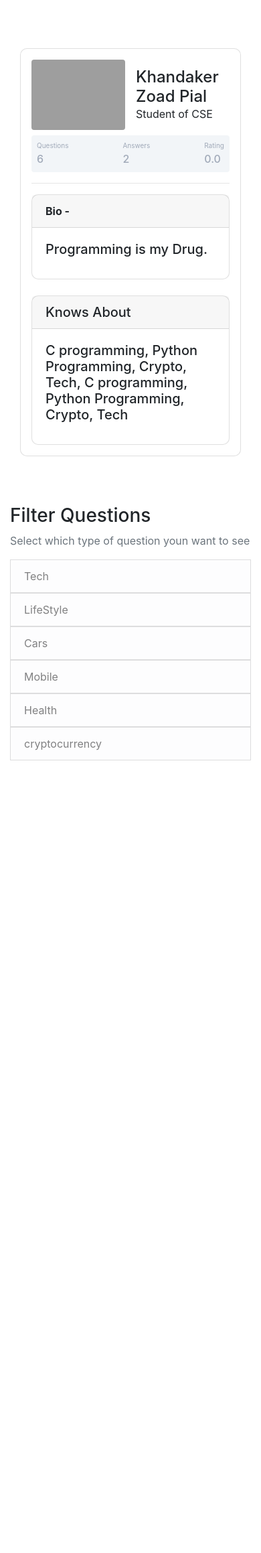
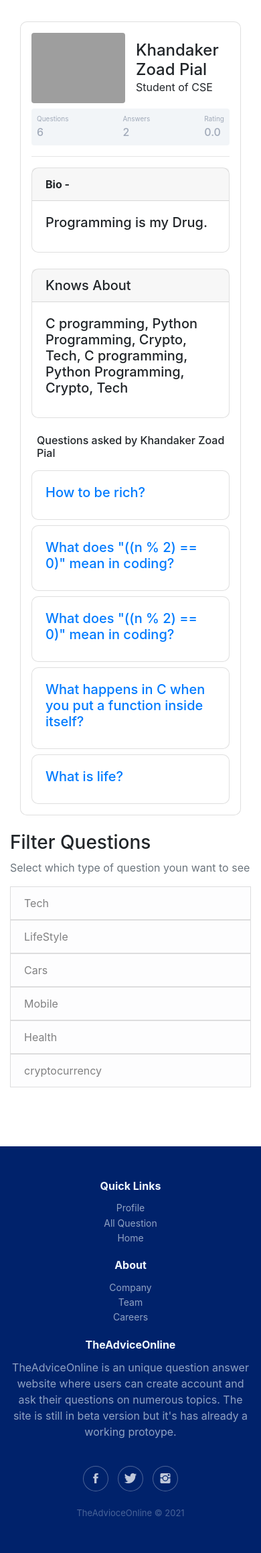
Before and after one commit to KhandakerZoadPial/QNA-PROJECT, a Django app: page /profile/2 in a window 390 px wide. Shown: the part 56-2374 px from the top of the page at 67% size. Before the commit the page ends 1191 px from the top, so only its background shows below. Run offline with Django 3.2, Linux system fonts and the light colour scheme; data comes from the database, SQL or seed files in the repository; both versions use the stored data as it was after the commit; some libraries are stand-ins or nearby versions; grey boxes are pictures that could not be loaded.

Commit message:
latest version

```diff
--- a/mainapp/settings.py
+++ b/mainapp/settings.py
@@ -128,9 +128,9 @@ USE_TZ = True
 # https://docs.djangoproject.com/en/3.2/howto/static-files/
 
 STATIC_URL = '/static/'
-# STATICFILES_DIRS = [
-#     BASE_DIR / 'mainapp/static'
-# ]
+STATICFILES_DIRS = [
+    BASE_DIR / 'mainapp/static'
+]
 # Default primary key field type
 # https://docs.djangoproject.com/en/3.2/ref/settings/#default-auto-field
 
--- a/question/urls.py
+++ b/question/urls.py
@@ -4,12 +4,12 @@ from . import views
 urlpatterns = [
     path('', views.home, name='home'),
     path('answer/<int:question_obj>', views.answer_question, name='answer'),
-    path('del/a/<int:question_obj>', views.delete_a_question, name="delete_a_question"),
-    path('del/b/<int:question_obj>', views.delete_an_answer, name="delete_an_answer"),
     path('answer_sub/<int:sub_question_obj>', views.answer_sub_question, name='sub_question'),
     path('profile/<int:user_id>', views.profile_handler, name='profile_handler'),
+    path('profile/<int:profile_id>/edit', views.edit_profile, name='edit_profile'),
     path('uv/<int:answer_id>', views.up_vote, name='up_vote'),
     path('dv/<int:answer_id>', views.down_vote, name='down_vote'),
     path('q', views.search, name='search'),
-    path('q/<int:cat_id>', views.search2, name='search2')
+    path('q/<int:cat_id>', views.search2, name='search2'),
+    path('et/<int:answer_id>', views.question_edit, name='question_edit')
 ]
--- a/question/views.py
+++ b/question/views.py
@@ -4,11 +4,13 @@ from django.contrib import messages
 from django.contrib.auth.models import User
 from django.contrib.auth.decorators import login_required
 import enchant
+from django.core.paginator import Paginator
 
 
 def home(request):
     questions_set = Question.objects.all().order_by('-asked_when')
-    if request.method == 'POST':
+    cats = c.objects.all()
+    if request.method == 'POST' and request.user.is_authenticated:
         the_question = request.POST.get('the_question')
 
         if sentence_tester(the_question):
@@ -28,20 +30,26 @@ def home(request):
         else:
             is_ann = False
 
-
-        if((the_question.strip())):
-            obj = Question(asked_by=request.user, the_question=the_question, question_category=category, is_anonymous=is_ann)
+        if the_question.strip():
+            obj = Question(asked_by=request.user, the_question=the_question,
+                           question_category=category, is_anonymous=is_ann)
             obj.save()
-            return render(request, 'question/home.html', {'questions_set': questions_set})
+            return render(request, 'question/home.html', {'questions_set': questions_set, 'cats': cats})
         else:
             messages.error(request, "A question can't be empty")
             return redirect('/')
     elif request.method == 'GET':
         # dy#j9CF=
-        cats = c.objects.all()
-        return render(request, 'question/home.html', {'questions_set': questions_set, 'cats': cats})
+        p = Paginator(questions_set, 10)
+        page_number = request.GET.get('page')
+        page_obj = p.get_page(page_number)
+
+        return render(request, 'question/home.html', {'questions_set': page_obj, 'cats': cats})
+    else:
+        return redirect('/accounts/login')
 
 
+@login_required()
 def answer_question(request, question_obj):
     user_ = request.user
     if request.method == 'GET':
@@ -49,12 +57,14 @@ def answer_question(request, question_obj):
             answered = []
             unanswered = []
             the_question = Question.objects.get(pk=question_obj)
-            other_answers = Answer.objects.filter(answer_of=the_question).order_by('-answered_when')
+            other_answers = Answer.objects.filter(
+                answer_of=the_question).order_by('-answered_when')
             if user_ == the_question.asked_by:
                 if Sub_question.objects.filter(main_question=the_question).count() == 0:
                     pass
                 else:
-                    temp = Sub_question.objects.filter(main_question=the_question)
+                    temp = Sub_question.objects.filter(
+                        main_question=the_question)
                     for item in temp:
                         if item.is_answered:
                             answered.append(item)
@@ -71,7 +81,6 @@ def answer_question(request, question_obj):
             messages.error(request, 'The question does not exist!')
             return redirect('/')
 
-
     elif request.method == 'POST':
         the_answer = request.POST.get('answer')
         if the_answer == '':
@@ -84,20 +93,13 @@ def answer_question(request, question_obj):
                 is_ann = True
             else:
                 is_ann = False
-            obj = Answer(answered_by=request.user, answer_of=the_question, the_answer=the_answer, is_anonymous=is_ann)
+            obj = Answer(answered_by=request.user, answer_of=the_question,
+                         the_answer=the_answer, is_anonymous=is_ann)
             obj.save()
             return redirect(f'/answer/{question_obj}')
         except:
             messages.error(request, 'The question does not exist!')
             return redirect('/')
-
-
-def delete_a_question(request, question_obj):
-    pass
-
-
-def delete_an_answer(request, answer_obj):
-    pass
 
 
 def answer_sub_question(request, sub_question_obj):
@@ -119,7 +121,8 @@ def answer_sub_question(request, sub_question_obj):
             return render(request, 'question/sub_answer.html', {'the_question': sub_question_obj, 'flag': False, 'the_answer': answer})
     elif request.method == 'POST':
         the_answer = request.POST.get('answer')
-        obj = Answer(answered_by=request.user, answer_of_sub=sub_question_obj, the_answer=the_answer)
+        obj = Answer(answered_by=request.user,
+                     answer_of_sub=sub_question_obj, the_answer=the_answer)
         obj.save()
         sub_question_obj.is_answered = True
         sub_question_obj.save()
@@ -144,14 +147,40 @@ def profile_handler(request, user_id):
             'ans': ans
         }
         cats = c.objects.all()
-        return render(request, 'question/profile.html', {'profile_info': obj, 'temp': temp, 'cats': cats})
+        users_questions = Question.objects.filter(
+            asked_by=profile_owner_user, is_anonymous=False)
+        return render(request, 'question/profile.html', {'profile_info': obj, 'temp': temp, 'cats': cats, 'questions_set': users_questions})
     except:
         messages.error(request, 'Something went wrong')
         return redirect('/')
 
 
+@login_required()
 def edit_profile(request, profile_id):
-    pass
+    cats = c.objects.all()
+    if request.method == 'POST':
+        profile_obj = User_Profile.objects.filter(pk=profile_id)
+        if profile_obj.count() > 0:
+            if request.user == profile_obj[0].the_user:
+                prof = request.POST.get('prof', '')
+                bio = request.POST.get('bio', '')
+                knows = request.POST.get('knows', '')
+                profile_obj = profile_obj[0]
+                profile_obj.profession = prof
+                profile_obj.short_bio = bio
+                profile_obj.knows_about = knows
+                profile_obj.save()
+                messages.success(request, 'Successfully updated info!')
+                return redirect(f'/profile/{profile_obj.the_user.pk}')
+            else:
+                messages.error(request, 'Something went wrong')
+                return redirect('/')
+        else:
+            messages.error(request, 'Something went wrong')
+            return redirect('/')
+    else:
+        profile_obj = User_Profile.objects.filter(pk=profile_id)[0]
+        return render(request, 'question/edit_page.html', {'profile_info': profile_obj, 'cats': cats})
 
 
 @login_required()
@@ -164,13 +193,13 @@ def up_vote(request, answer_id):
             messages.error(request, 'Something went wrong')
             return redirect('/')
 
-
         if Answer.objects.filter(pk=answer_id, upvoted_user=request.user).count() > 0:
             # Upvote already exists
             obj = Answer.objects.get(pk=answer_id)
             obj.rmv_upvote(the_question_object, request.user, answer_id)
             obj.save()
-            return redirect(f'/answer/{the_question_object.pk}') # return to the same page
+            # return to the same page
+            return redirect(f'/answer/{the_question_object.pk}')
         else:
             obj = Answer.objects.get(pk=answer_id)
             if Answer.objects.filter(pk=answer_id, downvoted_user=request.user):
@@ -179,7 +208,8 @@ def up_vote(request, answer_id):
                 obj.save()
             obj.upvoted(the_question_object, request.user, answer_id)
             obj.save()
-            return redirect(f'/answer/{the_question_object.pk}') # return to the same page
+            # return to the same page
+            return redirect(f'/answer/{the_question_object.pk}')
     else:
         messages.error(request, 'The Answer does not exist')
         return redirect('/')
@@ -195,13 +225,13 @@ def down_vote(request, answer_id):
             messages.error(request, 'Something went wrong')
             return redirect('/')
 
-
         if Answer.objects.filter(pk=answer_id, downvoted_user=request.user).count() > 0:
             # Downvote already exists
             obj = Answer.objects.get(pk=answer_id)
             obj.rmv_downvote(the_question_object, request.user, answer_id)
             obj.save()
-            return redirect(f'/answer/{the_question_object.pk}')# return to the same page
+            # return to the same page
+            return redirect(f'/answer/{the_question_object.pk}')
         else:
             obj = Answer.objects.get(pk=answer_id)
             if Answer.objects.filter(pk=answer_id, upvoted_user=request.user).count() > 0:
@@ -210,7 +240,8 @@ def down_vote(request, answer_id):
                 obj.save()
             obj.downvoted(the_question_object, request.user, answer_id)
             obj.save()
-            return redirect(f'/answer/{the_question_object.pk}') # return to the same page
+            # return to the same page
+            return redirect(f'/answer/{the_question_object.pk}')
     else:
         messages.error(request, 'The Answer does not exist')
         return redirect('/')
@@ -220,24 +251,51 @@ def search(request):
     container = []
     if request.method == 'POST':
         query = request.POST.get('search')
-        if query.isspace() or query =='':
+        query_prev = query
+        if query.isspace() or query == '':
             messages.error(request, 'Query can not be empty')
             return redirect('/')
+        query = query.lower()
+        if '?' in query:
+            query = query.replace('?', '')
+
         query_list = query.split(' ')
-        ignore_list = ['what', 'how', 'when', 'who', 'where', 'if', 'then']
-        for q in query_list:
-            if q.lower() in ignore_list:
-                query_list.pop(q)
+        ignore_list = ['what', 'how', 'when', 'who', 'where', 'if', 'then', 'one', 'in', 'of', 'under', 'like',
+                       'a', 'b', 'd', 'e', 'f', 'g', 'h', 'i', 'j', 'k', 'l', 'm', 'n', 'o',
+                       'p', 'q', 'r', 's', 't', 'u', 'v', 'w', 'x', 'y', 'z', 'c',
+                       '.', '?', '!', 'you', 'till']
+
+        pial_temp_obj = query_list.copy()
+
+        for item in pial_temp_obj:
+            print(item)
+            if item in ignore_list:
+                try:
+                    query_list.remove(item)
+                except:
+                    pass
+
+        print(query_list)
+
         for q in query_list:
             temp = Question.objects.filter(the_question__contains=q)
             for item in temp:
+                if item not in container:
+                    container.append(item)
+
+        x = Question.objects.all()
+
+        for item in x:
+            habijabi = item.question_category.lower()
+            if habijabi in query_list:
                 if item not in container:
                     container.append(item)
     else:
         messages.error(request, 'Please put your query in the search box!')
         return redirect('/')
     cats = c.objects.all()
-    return render(request, 'question/search.html', {'results': container, 'cats': cats})
+    print(len(container))
+    return render(request, 'question/search.html', {'results': container, 'cats': cats, 'fr': query_prev})
 
 
 def search2(request, cat_id):
@@ -245,32 +303,55 @@ def search2(request, cat_id):
     query = c.objects.get(pk=cat_id)
     query = query.cat
 
-    # query_list = query.split(' ')
-    # ignore_list = ['what', 'how', 'when', 'who', 'where', 'if', 'then']
-    # for q in query_list:
-    #     if q.lower() in ignore_list:
-    #         query_list.pop(q)
-    # for q in query_list:
-    #     temp = Question.objects.filter(the_question__contains=q)
-    #     for item in temp:
-    #         if item not in container:
-    #             container.append(item)
-
     results = Question.objects.filter(question_category=query)
 
     cats = c.objects.all()
-    return render(request, 'question/search.html', {'results': results, 'cats': cats})
+    return render(request, 'question/search.html', {'results': results, 'cats': cats, 'fr': query})
 
 
 d = enchant.Dict("en_US")
+
+
 def sentence_tester(sentence):
     sentence = sentence.split(' ')
     count = 0
     for word in sentence:
         if d.check(word):
-            count+=1
+            count += 1
 
-    if count >=2:
+    if count >= 2:
         return True
 
     return False
+
+
+def question_edit(request, answer_id):
+    cats = c.objects.all()
+    if request.method == 'POST':
+        edited_answer = request.POST.get('edited_answer')
+        if len(edited_answer) > 0 and edited_answer.strip():
+            answer_obj = Answer.objects.filter(pk=answer_id)
+            if answer_obj.count() > 0 and answer_obj[0].answered_by == request.user:
+                answer_obj = answer_obj[0]
+                answer_obj.the_answer = edited_answer
+                answer_obj.save()
+                messages.success(request, 'Succesfully updated your answer!')
+                return redirect(f'/answer/{answer_obj.answer_of.pk}')
+            else:
+                messages.error('Something went wrong!')
+                return redirect('/')
+        else:
+            messages.error(request, 'Answer can not be empty!')
+            return redirect(f'/et/{answer_id}')
+    elif request.method == 'GET':
+        data = Answer.objects.filter(pk=answer_id)
+        if data.count() > 0:
+            if request.user == data[0].answered_by:
+                data = data[0]
+                return render(request, 'question/answer_edit_page.html', {'answer': data, 'cats': cats})
+            else:
+                messages.error(request, 'Something went wrong!')
+                return redirect('/')
+        else:
+            messages.error(request, 'Something went wrong!')
+            return redirect('/')
--- a/templates/account/base.html
+++ b/templates/account/base.html
@@ -6,7 +6,12 @@
     <style>
       .form-group {
         margin-top: 10px;
+
       }
+      .container .d-flex .justify-content-between .bg-dark{
+        background-color: #00226b;
+      }
+
     </style>
     {% block extra_head %}
     {% endblock %}
--- a/templates/base.html
+++ b/templates/base.html
@@ -9,13 +9,108 @@
 
     <!-- Bootstrap CSS -->
     <link rel="stylesheet" href="https://cdn.jsdelivr.net/npm/bootstrap@4.6.0/dist/css/bootstrap.min.css" integrity="sha384-B0vP5xmATw1+K9KRQjQERJvTumQW0nPEzvF6L/Z6nronJ3oUOFUFpCjEUQouq2+l" crossorigin="anonymous">
-
+    <link rel="stylesheet" href="https://cdnjs.cloudflare.com/ajax/libs/ionicons/2.0.1/css/ionicons.min.css">
+    <link rel="shortcut icon" type="image/png" href="static/images/favicon.ico"/>
     {% block title %}
     {% endblock title %}
     <style>
       .bg-pial{
         background-color: #00226b;
       }
+      :-moz-placeholder {
+    color: #E1F5FE !important
+}
+
+.footer-dark {
+  padding:50px 0;
+  color:#f0f9ff;
+  background-color:#00226b;
+}
+
+.footer-dark h3 {
+  margin-top:0;
+  margin-bottom:12px;
+  font-weight:bold;
+  font-size:16px;
+}
+
+.footer-dark ul {
+  padding:0;
+  list-style:none;
+  line-height:1.6;
+  font-size:14px;
+  margin-bottom:0;
+}
+
+.footer-dark ul a {
+  color:inherit;
+  text-decoration:none;
+  opacity:0.6;
+}
+
+.footer-dark ul a:hover {
+  opacity:0.8;
+}
+
+@media (max-width:767px) {
+  .footer-dark .item:not(.social) {
+    text-align:center;
+    padding-bottom:20px;
+  }
+}
+
+.footer-dark .item.text {
+  margin-bottom:36px;
+}
+
+@media (max-width:767px) {
+  .footer-dark .item.text {
+    margin-bottom:0;
+  }
+}
+
+.footer-dark .item.text p {
+  opacity:0.6;
+  margin-bottom:0;
+}
+
+.footer-dark .item.social {
+  text-align:center;
+}
+
+@media (max-width:991px) {
+  .footer-dark .item.social {
+    text-align:center;
+    margin-top:20px;
+  }
+}
+
+.footer-dark .item.social > a {
+  font-size:20px;
+  width:36px;
+  height:36px;
+  line-height:36px;
+  display:inline-block;
+  text-align:center;
+  border-radius:50%;
+  box-shadow:0 0 0 1px rgba(255,255,255,0.4);
+  margin:0 8px;
+  color:#fff;
+  opacity:0.75;
+}
+
+.footer-dark .item.social > a:hover {
+  opacity:0.9;
+}
+
+.footer-dark .copyright {
+  text-align:center;
+  padding-top:24px;
+  opacity:0.3;
+  font-size:13px;
+  margin-bottom:0;
+}
+
     </style>
     {% block styles %}
     {% endblock styles %}
@@ -79,7 +174,6 @@
           {% block main_content %}{% endblock main_content %}
         </div>
         <div class="col-lg-4 mt-4">
-        <br> <br>
           <div class="content-section">
 
             {% if unanswered %}
@@ -110,7 +204,38 @@
     </main>
 
 
-    <!-- Optional JavaScript -->
+
+<br><br><br>
+<div class="footer-dark">
+  <footer>
+      <div class="container">
+          <div class="row">
+              <div class="col-sm-6 col-md-3 item">
+                  <h3>Quick Links</h3>
+                  <ul>
+                      <li><a href="#">Profile</a></li>
+                      <li><a href="#">All Question</a></li>
+                      <li><a href="#">Home</a></li>
+                  </ul>
+              </div>
+              <div class="col-sm-6 col-md-3 item">
+                  <h3>About</h3>
+                  <ul>
+                      <li><a href="#">Company</a></li>
+                      <li><a href="#">Team</a></li>
+                      <li><a href="#">Careers</a></li>
+                  </ul>
+              </div>
+              <div class="col-md-6 item text">
+                  <h3>TheAdviceOnline</h3>
+                  <p>TheAdviceOnline is an unique question answer website where users can create account and ask their questions on numerous topics. The site is still in beta version but it's has already a working protoype.</p>
+              </div>
+              <div class="col item social"><a href="#"><i class="icon ion-social-facebook"></i></a><a href="#"><i class="icon ion-social-twitter"></i></a><a href="#"><i class="icon ion-social-instagram"></i></a></div>
+          </div>
+          <p class="copyright">TheAdvioceOnline © 2021</p>
+      </div>
+  </footer>
+
     <!-- jQuery first, then Popper.js, then Bootstrap JS -->
     <script src="https://code.jquery.com/jquery-3.2.1.slim.min.js"
         integrity="sha384-KJ3o2DKtIkvYIK3UENzmM7KCkRr/rE9/Qpg6aAZGJwFDMVNA/GpGFF93hXpG5KkN"
--- a/templates/question/profile.html
+++ b/templates/question/profile.html
@@ -44,13 +44,24 @@
         font-weight: 500;
         color: #a1aab9
     }
+
+    .pial {
+      border-color: #00226b;
+      color: #00226b;
+    }
+
+    .pial:hover {
+      background-color: #00226b;
+      color: white;
+    }
+    </style>
 </style>
 {% endblock styles %}
 
 
 {% block main_content %}
 <br>
-    <div class="container mt-5 d-flex justify-content-center">
+    <div class="container mt-2 d-flex justify-content-center">
         <div class="card p-3">
             <div class="d-flex align-items-center">
                 <div class="image">
@@ -92,31 +103,9 @@
             </div>
             <hr>
             {% if profile_info.the_user == user %}
-            {% if profile_info.short_bio %}
-            <div class="card" >
-                <p class="card-header"><b>Bio - </b>{% if user == profile_info.the_user %}
-                    <a href="">edit</a>
-                    {% endif %}</p>
-                <div class="card-body">
-                    <h5 class="card-title">{{ profile_info.short_bio }}</h5>
-                </div>
-            </div>
-            <br>
+                <a href="{% url 'edit_profile' profile_info.pk %}" class="btn pial">Edit Profile</a> <br>
             {% endif %}
 
-            {% if profile_info.knows_about %}
-            <div class="card" >
-                <h5 class="card-header">Knows About
-                    {% if user == profile_info.the_user %}
-                    <a href="">edit</a>
-                    {% endif %}
-                </h5>
-                <div class="card-body">
-                    <h5 class="card-title">{{ profile_info.knows_about }}</h5>
-                </div>
-            </div>
-            {% endif %}
-            {% else %}
             {% if profile_info.short_bio %}
             <div class="card" >
                 <p class="card-header"><b>Bio - </b></p>
@@ -136,8 +125,20 @@
                 </div>
             </div>
             {% endif %}
+            {% if questions_set %}
+
+                <h6 class=" ml-2 mt-4">Questions asked by {{profile_info.the_user.first_name}} {{profile_info.the_user.last_name}} </h6>
+                {% for q in questions_set %}
+                    <div class="card mt-2">
+                        <div class="card-body">
+                            <h5><a href="{% url 'answer' q.pk %}">{{q.the_question}}</a> </h5>
+                        </div>
+                    </div>
+                {% endfor %}
             {% endif %}
 
         </div>
+
     </div>
+
 {% endblock main_content %}
--- a/templates/socialaccount/signup.html
+++ b/templates/socialaccount/signup.html
@@ -1,4 +1,3 @@
-
 {% extends "socialaccount/base.html" %}
 
 {% load i18n %}
```
Also changed, not shown: templates/question/answer_page.html (+9 -4 lines), templates/question/home.html (+19 -0 lines), db.sqlite3, templates/question/test.html (added).
